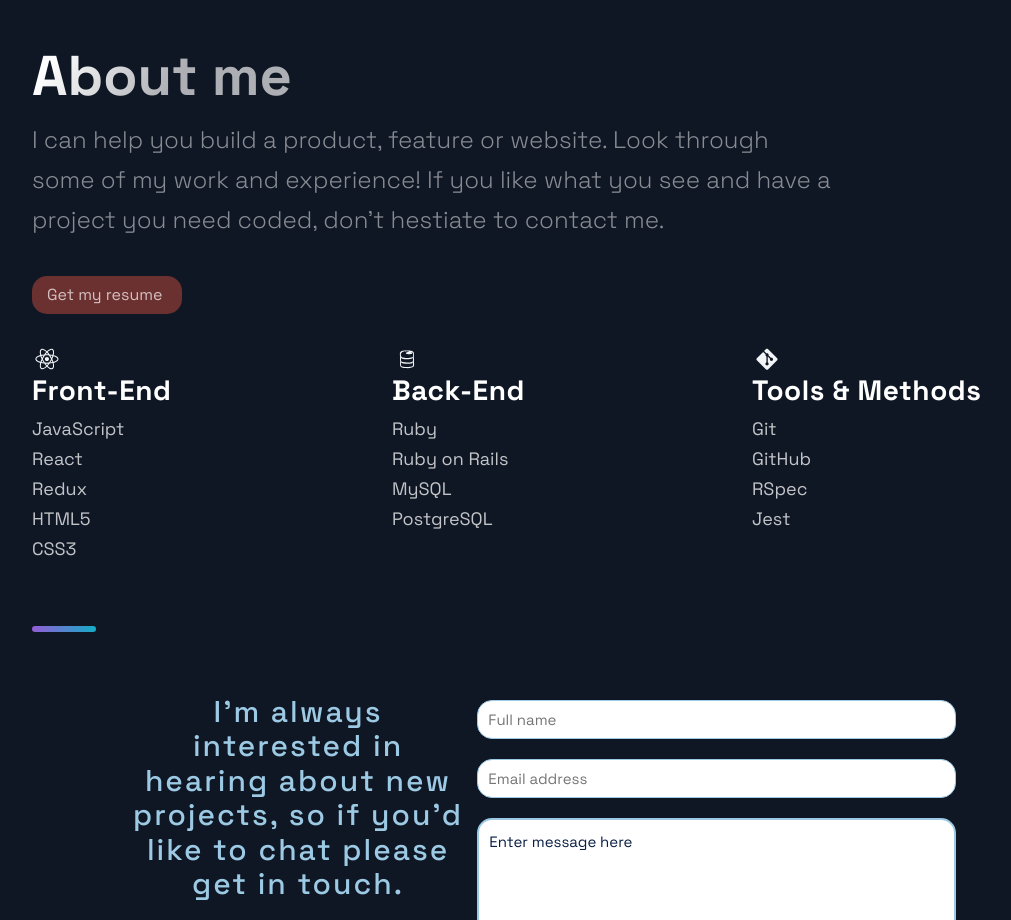
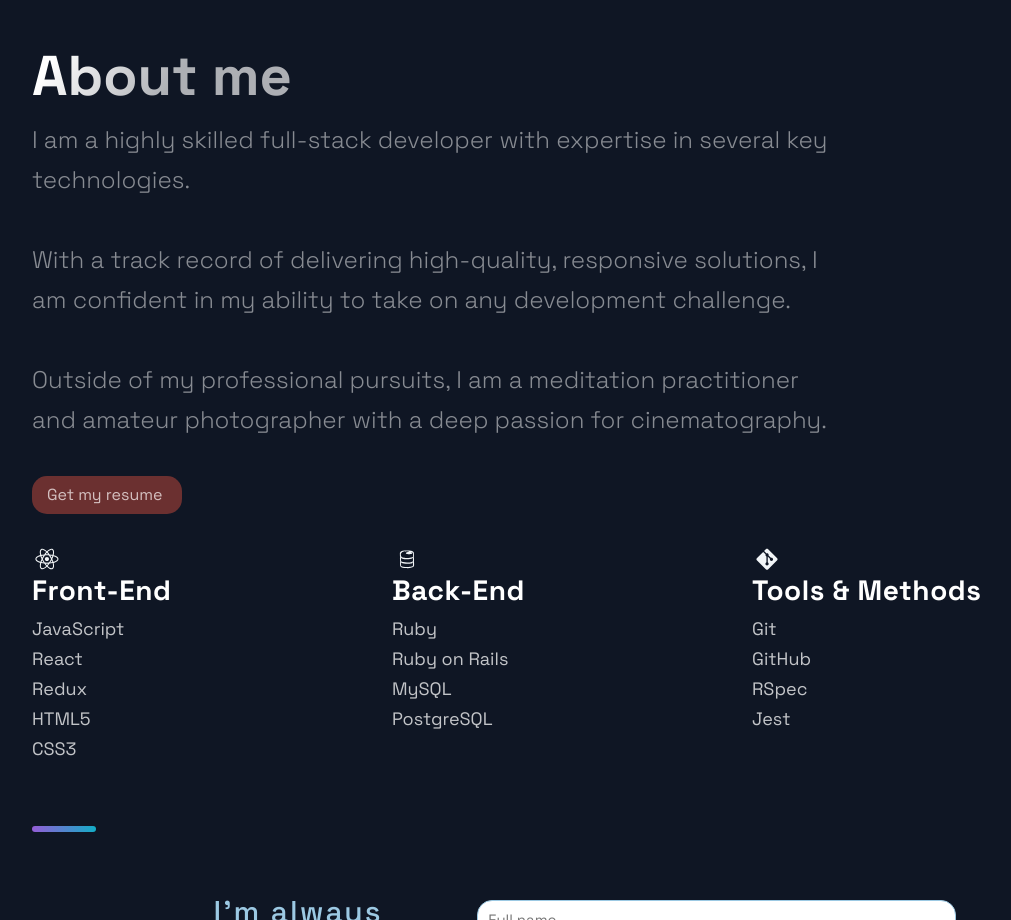
Before and after one commit to CindyDorantes/portfolio-website, a Next.js app: page / in a window 1280 px wide. Shown: the part 2600-3520 px from the top of the page, without its empty margins (88-1099 px from the left). Built offline with nearby package versions, Linux system fonts and the light colour scheme.

Commit message:
Modify about me biography

```diff
--- a/src/components/Technologies/Technologies.js
+++ b/src/components/Technologies/Technologies.js
@@ -8,7 +8,11 @@
     <SectionDivider />
     <SectionTitle><br />About me</SectionTitle>
     <SectionText>
-    I can help you build a product, feature or website. Look through some of my work and experience! If you like what you see and have a project you need coded, don’t hestiate to contact me.
+      I am a highly skilled full-stack developer with expertise in several key technologies.
+      <br /><br />
+      With a track record of delivering high-quality, responsive solutions, I am confident in my ability to take on any development challenge.
+      <br /><br />
+      Outside of my professional pursuits, I am a meditation practitioner and amateur photographer with a deep passion for cinematography.
     </SectionText>
     <RedButton href="https://drive.google.com/file/d/1Ir5hmk7g8v1Q9MulCQYgfPPAf_yNT0MA/view?usp=share_link" style={{ width: "15rem"}}>
       Get my resume
```
